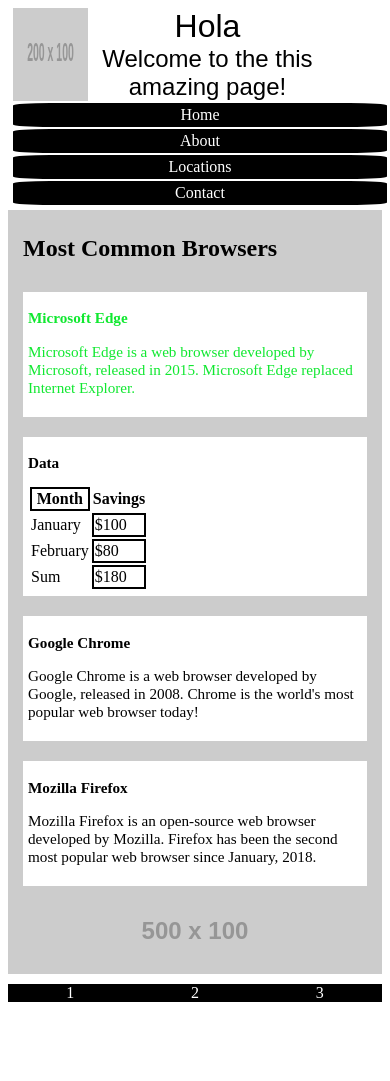
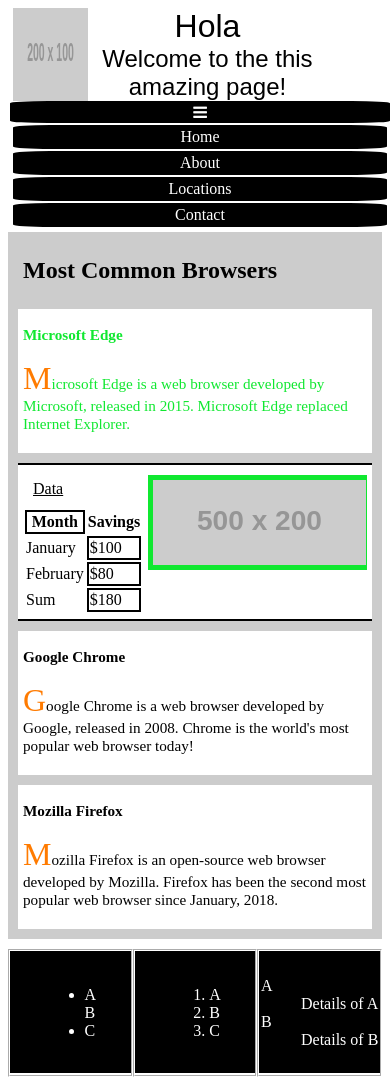
Before and after one commit to BGiraldox/html-css-practice-zero, a plain HTML site: page src/index.html in a window 390 px wide. Before the commit the page ends 1010 px from the top, so only its background shows below. Drawn offline with Linux system fonts and the light colour scheme; placeholder pictures from the web are drawn by us; a web font is replaced by a local one.

Commit message:
Adding mobile styles

```diff
--- a/src/index.html
+++ b/src/index.html
@@ -3,6 +3,8 @@
     <head>
         <title>Zero Web Page</title>
         <link rel="stylesheet" href="styles.css">
+        <link rel="stylesheet" href="https://cdnjs.cloudflare.com/ajax/libs/font-awesome/4.7.0/css/font-awesome.min.css">
+        <link rel="stylesheet" media="(min-width: 200px) and (max-width: 400px)" href="styles-mobile.css">
     </head>
     <body>
         <header>
@@ -13,7 +15,8 @@
                     <div id="mainSubtitle">Welcome to the this amazing page!</div>
                 </div>
             </div>
-            <nav>
+            <div id="menu-icon" onclick="hideMenu()"><i class="fa fa-bars"></i></div>
+            <nav id="menu">
                 <a href="#">Home</a>
                 <a href="#">About</a>
                 <a href="#">Locations</a>
@@ -24,9 +27,11 @@
             <h1>Most Common Browsers</h1>
             <article>
                 <h2>Microsoft Edge</h2>
-                <p>Microsoft Edge is a web browser developed by Microsoft, released in 2015. Microsoft Edge replaced Internet Explorer.</p>
+                <p><span>M</span>icrosoft Edge is a web browser developed by Microsoft, released in 2015. Microsoft Edge replaced Internet Explorer.</p>
             </article>
             <article>
+                <div class="second-article">
+                    <div>
                         <h2>Data</h2>
                         <table>
                             <thead>
@@ -52,23 +57,45 @@
                                   </tr>
                             </tfoot>
                         </table>
-                </table>
+                    </div>
+                    <aside>
+                        <img src="https://placehold.co/500x200?text=Hola+Mundo" />
+                    </aside>
+                </div>
             </article>
             <article>
                 <h2>Google Chrome</h2>
-                <p>Google Chrome is a web browser developed by Google, released in 2008. Chrome is the world's most popular web browser today!</p>
+                <p><span>G</span>oogle Chrome is a web browser developed by Google, released in 2008. Chrome is the world's most popular web browser today!</p>
             </article>
             <article>
                 <h2>Mozilla Firefox</h2>
-                <p>Mozilla Firefox is an open-source web browser developed by Mozilla. Firefox has been the second most popular web browser since January, 2018.</p>
+                <p><span>M</span>ozilla Firefox is an open-source web browser developed by Mozilla. Firefox has been the second most popular web browser since January, 2018.</p>
             </article>
-
-            <img src="https://placehold.co/500x100?text=Hola+Mundo" />
         </section>
         <footer>
-            <div>1</div>
-            <div>2</div>
-            <div>3</div>
+            <div>
+                <ul>
+                    <li>A</li>
+                    <li style="list-style-type: none">B</li>
+                    <li>C</li>
+                </ul>
+            </div>
+            <div>
+                <ol>
+                    <li>A</li>
+                    <li>B</li>
+                    <li>C</li>
+                </ol>
+            </div>
+            <div>
+                <dl>
+                    <dt>A</dt>
+                    <dd>Details of A</dd>
+                    <dt>B</dt>
+                    <dd>Details of B</dd>
+                </dl>
+            </div>
         </footer>
     </body>
+    <script src="index.js"></script>
 </html>
--- /dev/null
+++ b/src/index.js
@@ -0,0 +1,13 @@
+const mql = window.matchMedia("(max-width: 400px)");
+
+const hideMenu = () => {
+    let display = document.getElementById('menu').style.visibility
+    document.getElementById('menu').style.visibility =
+        display == 'visible' || display == ''
+        ? 'hidden'
+        : 'visible'
+}
+
+mql.onchange = (e) => {
+    document.getElementById('menu').style.visibility = 'visible'
+};
--- /dev/null
+++ b/src/styles-mobile.css
@@ -0,0 +1,25 @@
+header {
+flex-direction: column;
+}
+
+header nav {
+display: flex;
+flex-direction: column;
+width: 100%;
+margin: 0;
+}
+
+header nav a {
+margin-top: 2px;
+text-align: center;
+}
+
+#menu-icon{
+color: #ffffff;
+text-align: center;
+background-color: #000000;
+visibility: visible;
+width: 100%;
+padding: 3px;
+border-radius: 10%;
+}
--- a/src/styles.css
+++ b/src/styles.css
@@ -40,12 +40,25 @@
 
 article {
     background-color: #fff;
-    margin: 10px;
+    margin: 5px;
     padding: 5px;
 }
 
 article > h2, p{
     font-size: 95%;
+}
+
+section > article:nth-child(3) > div > div > h2 {
+    font-size: 100%;
+    text-decoration: underline;
+    font-weight:normal;
+    margin: 10px;
+    max-width: 10%;
+}
+
+section > article:nth-child(3) {
+    border-top: 2px double #000000;
+    border-bottom: 2px double #000000;
 }
 
 footer {
@@ -55,6 +68,16 @@
     display: flex;
     flex-direction: row;
     justify-content: space-around;
+    height: 15%;
+}
+
+footer div {
+    width: 100%;
+    height: 100%;
+    border: 2px groove white;
+    display: flex;
+    justify-content: center;
+    align-items: center;
 }
 
 .headerTitle {
@@ -95,20 +118,29 @@
     border: 2px solid black;
 }
 
-@media (min-width: 200px) and (max-width: 400px) {
-    header {
-        flex-direction: column;
-    }
+.second-article {
+    display: flex;
+    overflow: hidden;
+    height: 100%;
+}
 
-    header nav {
-        display: flex;
-        flex-direction: column;
-        width: 100%;
-        margin: 0;
-    }
+.second-article aside {
+    width: 100%;
+    text-align: center;
+}
 
-    header nav a {
-        margin-top: 2px;
-        text-align: center;
-    }
-  }
+.second-article img {
+    max-width: 95%;
+    max-height: 100%;
+    margin: 5px;
+    border: 5px solid #10e830;
+}
+
+p span {
+    font-size: 2rem;
+    color: rgb(255, 123, 0);
+}
+
+#menu-icon{
+    visibility: hidden;
+}
```
Lines whose indentation alone changed are shown as unchanged.
